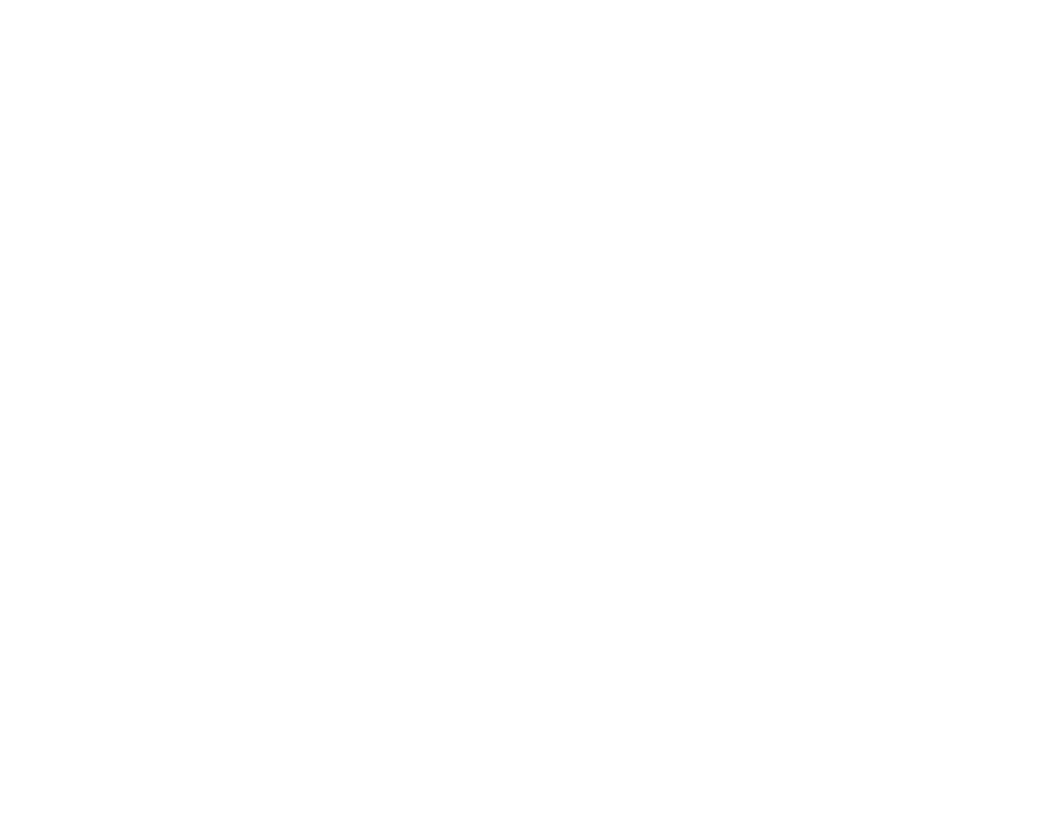
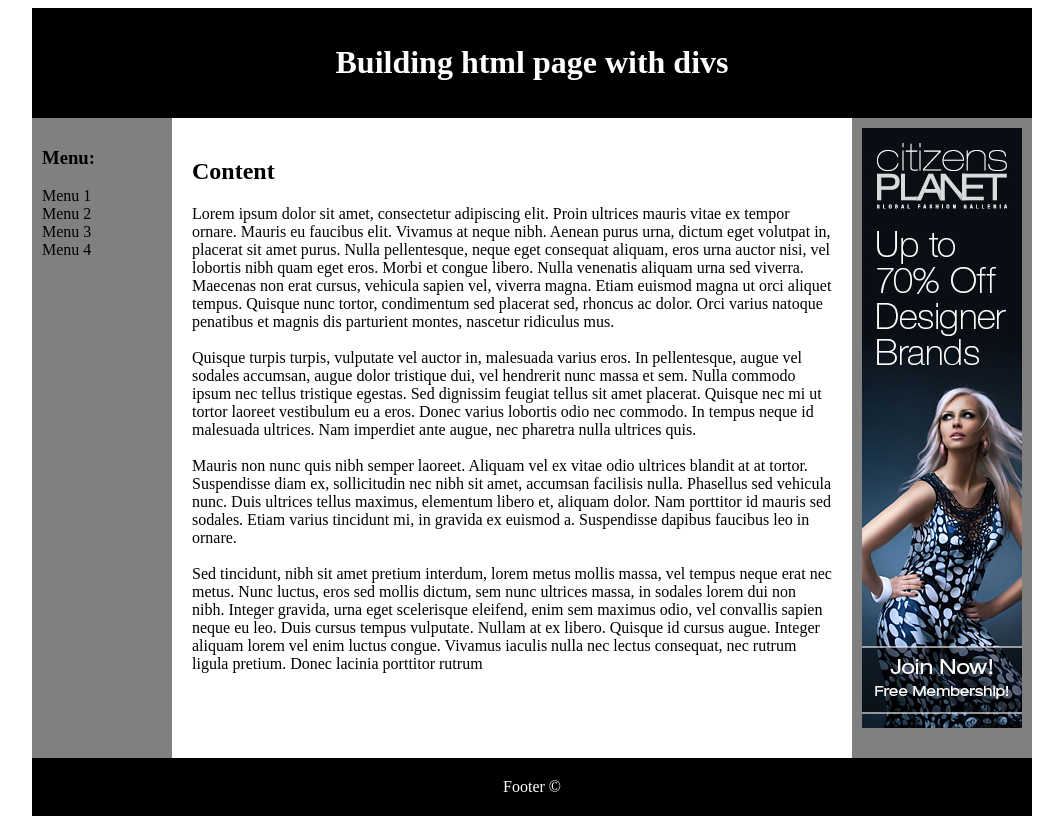
Before and after one commit to WoSew/HTML-CSS---basics, a plain HTML site: page BuildingStructure/div/index.html in a window 1280 px wide. Shown: the whole page, without its empty margins (108-1171 px from the left). Before the commit the page ends 800 px from the top, so only its background shows below. Drawn offline with Linux system fonts and the light colour scheme.

Commit message:
building structure on div's

```diff
--- a/BuildingStructure/div/index.html
+++ b/BuildingStructure/div/index.html
@@ -6,15 +6,45 @@
     <meta name="description" content="HTML DIV"/>
     <meta name"keywords" content="div, html, css"/>
     <meta http-equiv="X-UA-Compatible" content="IE=edge, chrome=1"/>
+
+    <link rel="stylesheet" href = "style.css" type="text/css"/>
 </head>
 
 <body>
 
+    <div id="container">
+        <div id="logo">
+            <h1>Building html page with divs</h1>
+        </div>
 
+        <div id="nav">
+            <h3>Menu:</h3>
+            Menu 1<br/>
+            Menu 2<br/>
+            Menu 3<br/>
+            Menu 4<br/>
+        </div>
+
+        <div id="content">
+                <h2>Content</h2>
+                Lorem ipsum dolor sit amet, consectetur adipiscing elit. Proin ultrices mauris vitae ex tempor ornare. Mauris eu faucibus elit. Vivamus at neque nibh. Aenean purus urna, dictum eget volutpat in, placerat sit amet purus. Nulla pellentesque, neque eget consequat aliquam, eros urna auctor nisi, vel lobortis nibh quam eget eros. Morbi et congue libero. Nulla venenatis aliquam urna sed viverra. Maecenas non erat cursus, vehicula sapien vel, viverra magna. Etiam euismod magna ut orci aliquet tempus. Quisque nunc tortor, condimentum sed placerat sed, rhoncus ac dolor. Orci varius natoque penatibus et magnis dis parturient montes, nascetur ridiculus mus.
+                <br/><br/>
+                Quisque turpis turpis, vulputate vel auctor in, malesuada varius eros. In pellentesque, augue vel sodales accumsan, augue dolor tristique dui, vel hendrerit nunc massa et sem. Nulla commodo ipsum nec tellus tristique egestas. Sed dignissim feugiat tellus sit amet placerat. Quisque nec mi ut tortor laoreet vestibulum eu a eros. Donec varius lobortis odio nec commodo. In tempus neque id malesuada ultrices. Nam imperdiet ante augue, nec pharetra nulla ultrices quis.
+                <br/><br/>
+                Mauris non nunc quis nibh semper laoreet. Aliquam vel ex vitae odio ultrices blandit at at tortor. Suspendisse diam ex, sollicitudin nec nibh sit amet, accumsan facilisis nulla. Phasellus sed vehicula nunc. Duis ultrices tellus maximus, elementum libero et, aliquam dolor. Nam porttitor id mauris sed sodales. Etiam varius tincidunt mi, in gravida ex euismod a. Suspendisse dapibus faucibus leo in ornare.
+                <br/><br/>
+                Sed tincidunt, nibh sit amet pretium interdum, lorem metus mollis massa, vel tempus neque erat nec metus. Nunc luctus, eros sed mollis dictum, sem nunc ultrices massa, in sodales lorem dui non nibh. Integer gravida, urna eget scelerisque eleifend, enim sem maximus odio, vel convallis sapien neque eu leo. Duis cursus tempus vulputate. Nullam at ex libero. Quisque id cursus augue. Integer aliquam lorem vel enim luctus congue. Vivamus iaculis nulla nec lectus consequat, nec rutrum ligula pretium. Donec lacinia porttitor rutrum
+        </div>
+
+        <div id="ad">
+            <img src="img/ad.jpg" title="Click on me!"/>
+        </div>
+
+        <div id="footer">
+            Footer &copy;
+        </div>
+
+    </div>
 
 </body>
-
-
-
-
 </html>
--- /dev/null
+++ b/BuildingStructure/div/style.css
@@ -0,0 +1,48 @@
+#container
+{
+    width: 1000px;
+    margin-left: auto;
+    margin-right: auto;
+}
+
+#logo
+{
+    background-color: black;
+    color: white;
+    text-align: center;
+    padding: 15px;
+}
+
+#nav
+{
+    float: left;
+    background-color: gray;
+    width: 120px;
+    min-height: 620px;
+    padding: 10px;
+}
+
+#content
+{
+    float: left;
+    width: 640px;
+    padding: 20px;
+}
+
+#ad
+{
+    float: left;
+    width: 160px;
+    min-height: 620px;
+    padding: 10px;
+    background-color: gray;
+}
+
+#footer
+{
+    clear: both;
+    background-color: black;
+    text-align: center;
+    padding: 20px;
+    color: white;
+}
```
Also changed, not shown: BuildingStructure/div/img/ad.jpg (added).
